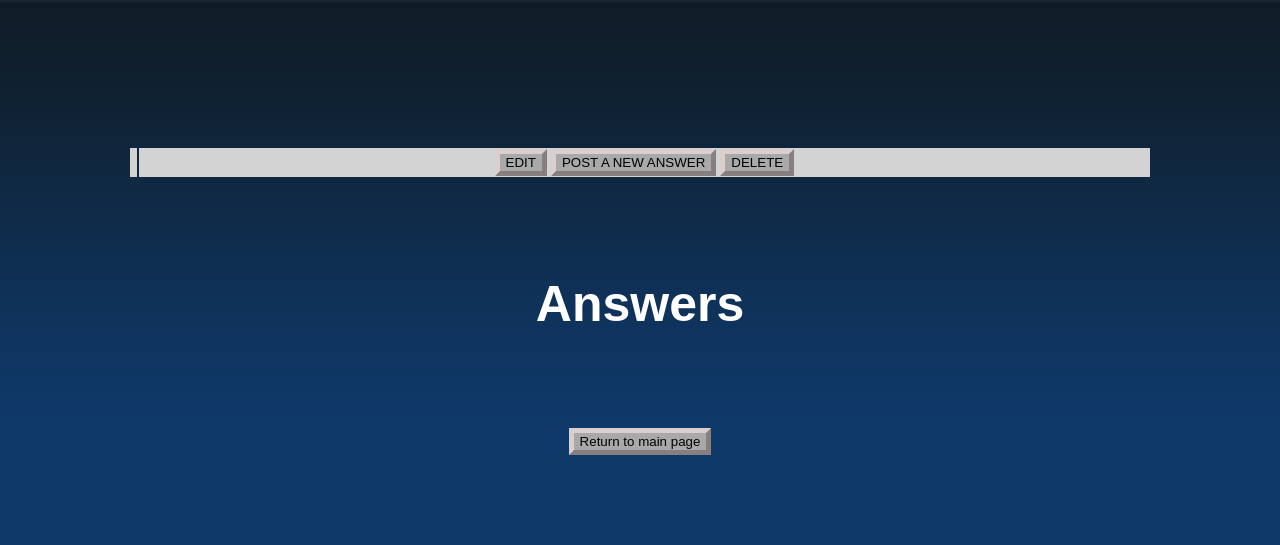
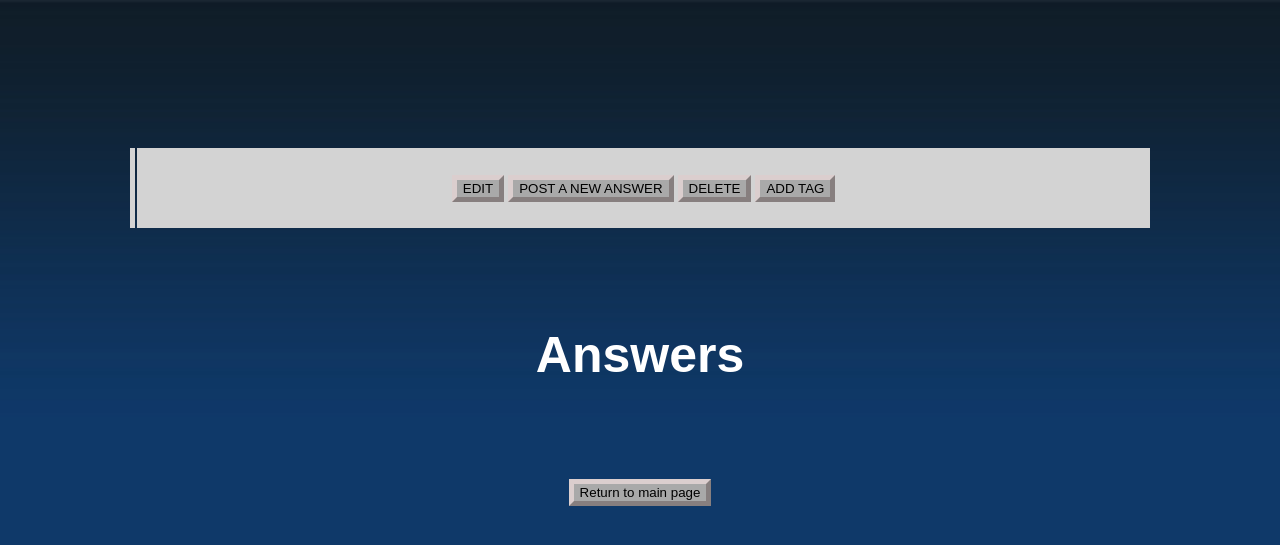
Before and after one commit to keresztenymarcell/webdoctor, a Flask app: template templates/display_question.html in a window 1280 px wide. Shown: the top 545 px of the page. Run offline with Flask 2, Linux system fonts and the light colour scheme; the template is opened without the code that fills it, so the values that code supplies are empty.

Commit message:
Create sql to handle tags, create routes

```diff
--- a/data_handler.py
+++ b/data_handler.py
@@ -76,7 +76,7 @@ def get_question_by_id(cursor, question_id):
                     WHERE id = %(id)s
                     """,
                    {'id': question_id})
-    return cursor.fetchall()
+    return cursor.fetchone()
 
 
 @connection.connection_handler
@@ -238,3 +238,38 @@ def add_new_comment_to_question(cursor, comment_dict):
                         'message': comment_dict['message'],
                         'submission_time': timestamp,
                         'edited_count': comment_dict['edited_count']})
+
+
+@connection.connection_handler
+def get_all_tag(cursor):
+    cursor.execute("""
+                    SELECT * FROM tag
+                    """)
+    return cursor.fetchall()
+
+
+@connection.connection_handler
+def add_new_tag(cursor, tag_name):
+    cursor.execute("""
+                        INSERT INTO tag (name)
+                        VALUES(%(tag_name)s)
+                        """,
+                   {'tag_name': tag_name})
+
+
+@connection.connection_handler
+def delete_tag(cursor, tag_name):
+    cursor.execute("""
+                    DELETE from tag
+                    WHERE name = %(tag_name)s
+                   """,
+                   {'tag_name': tag_name})
+
+@connection.connection_handler
+def get_tag_id_by_name(cursor, tag_name):
+    cursor.execute("""
+                    SELECT id FROM tag
+                    WHERE name = %(tag_name)s
+                   """,
+                   {'tag_name': tag_name})
+    return cursor.fetchone()
--- a/sample_data/askmatepart2-sample-data.sql
+++ b/sample_data/askmatepart2-sample-data.sql
@@ -57,7 +57,8 @@ CREATE TABLE question_tag (
 DROP TABLE IF EXISTS public.tag;
 CREATE TABLE tag (
     id serial NOT NULL,
-    name text
+    name text,
+    CONSTRAINT name UNIQUE (name)
 );
 
 
--- a/server.py
+++ b/server.py
@@ -1,7 +1,6 @@
 from flask import Flask, render_template, request, redirect, url_for
 from werkzeug.utils import secure_filename
-import data_handler, asd
-import time
+import data_handler
 import os
 
 
@@ -37,11 +36,11 @@ def list_page():
 @app.route("/question/<question_id>")
 def display_question(question_id):
 
-    question = data_handler.get_question_by_id(question_id)[0]
+    question = data_handler.get_question_by_id(question_id)
     answers = data_handler.get_all_data("answer", "vote_number", "desc")
     data_handler.increment_view_number(question_id)
-
-    return render_template('display_question.html', question=question, answers=answers)
+    tags = data_handler.get_all_tag()
+    return render_template('display_question.html', question=question, answers=answers, tags=tags)
 
 
 @app.route("/add-question", methods=["GET", "POST"])
@@ -181,6 +180,25 @@ def search_page():
     return redirect('/list')
 
 
+@app.route("/question/<question_id>/new-tag", methods=["GET", "POST"])
+def add_tag(question_id):
+    if request.method == "POST":
+        new_tag = request.form.get("new-tag")
+        data_handler.add_new_tag(new_tag)
+        return redirect(url_for("display_question", question_id=question_id))
+    tags = data_handler.get_all_tag()
+    return render_template('add_new_tag.html', question_id=question_id, tags=tags)
+
+
+@app.route("/question/<question_id>/tag/<tag_id>/delete", methods=["GET", "POST"])
+def remove_tag(question_id):
+    tag_id = data_handler.get_tag_id_by_name(tag)
+    data_handler.delete_tag()
+    tags = data_handler.get_all_tag()
+    return render_template('add_new_tag.html', question_id=question_id, tags=tags)
+
+
+
 if __name__ == "__main__":
     app.run(
         debug=True,
--- a/templates/add_new_comment.html
+++ b/templates/add_new_comment.html
@@ -6,7 +6,7 @@
 {% block content %}
 
     <h1>Add a new comment</h1>
-    <form action="/question/{{question_id}}/new-comment" method="POST" enctype="multipart/form-data">
+    <form action="/question/{{question_id}}/new-comment" method="POST">
         <label for="new-comment" >Enter your comment here:</label><br>
         <textarea name="new-comment" id="new-comment" rows="4" cols="50" placeholder="Your comment goes here..." required></textarea><br><br>
 
--- a/templates/base.html
+++ b/templates/base.html
@@ -4,7 +4,6 @@
         <meta charset="utf-8">
         <title>{% block title %}{% endblock %}</title>
         <link rel="stylesheet" href="{{ url_for('static', filename='css/style.css') }}">
-
     </head>
     <body>
         {% block content %}
--- a/templates/display_question.html
+++ b/templates/display_question.html
@@ -16,14 +16,20 @@
     <h2>{{ question.title }}</h2><br>
     <table>
         <tr>
-            <td><p><strong>{{ question.message }}</strong></p></td>
+            <td><p><strong>{{ question.message }}</strong><br><br>
+                {% for tag in tags %}
+                <a href="//question/{{ question.id }}/tag/{{ tag.id }}/delete">x {{tag.name}}</a>
+                {% endfor %}
+            </td>
             <td id="buttons">
                 <a href="/question/{{ question.id }}/edit">
                     <button>EDIT</button></a>
                 <a href="/question/{{ question.id }}/new_answer">
                     <button>POST A NEW ANSWER</button></a>
-                <a href="/question/{{ question.id }}/delete" onclick="return confirm('Are you sure?')">
+                <a href="/question/{{ question.id }}/delete">
                     <button>DELETE</button></a>
+                <a href="/question/{{ question.id }}/new-tag">
+                    <button>ADD TAG</button></a>
             </td>
         </tr>
     </table><br><br><br>
--- a/templates/list.html
+++ b/templates/list.html
@@ -17,10 +17,9 @@
         <input type="text" name="q">
         <input type="submit" value="Search">
     </form>
-    <br>
 
     <form action="/list" method="get">
-    <p style="text-align:right;">
+    <div style="text-align:right;">
         <label style="color:white">Sort by:</label>
             <select name="order_by">
                 {% for option_index in range(header|length) %}
@@ -45,7 +44,7 @@
             </select>
 
             <button>Sort</button>
-    </p>
+    </div>
     </form>
     {% for question in questions %}
 
```
Also changed, not shown: templates/add_new_tag.html (added, +24 -0 lines).
